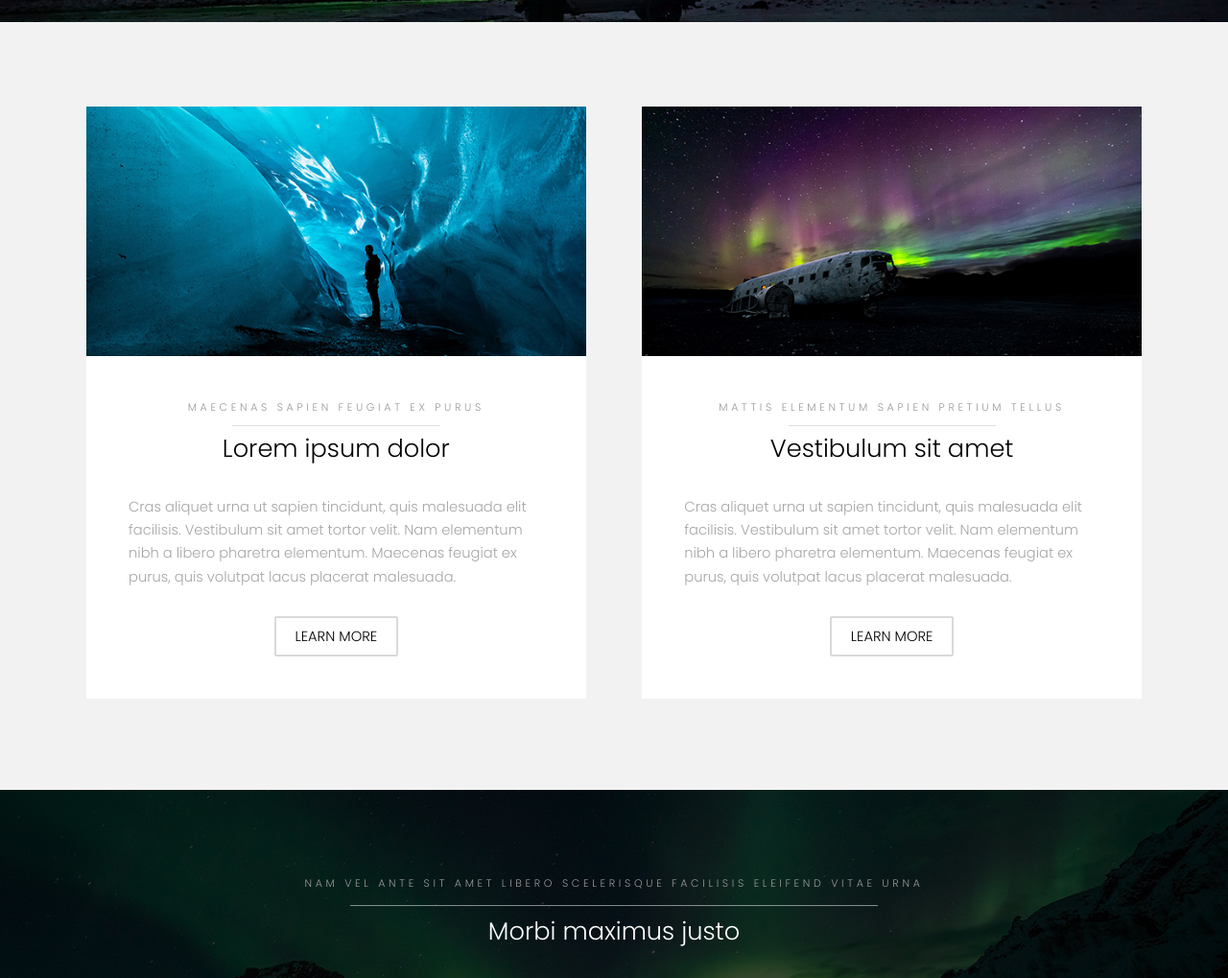
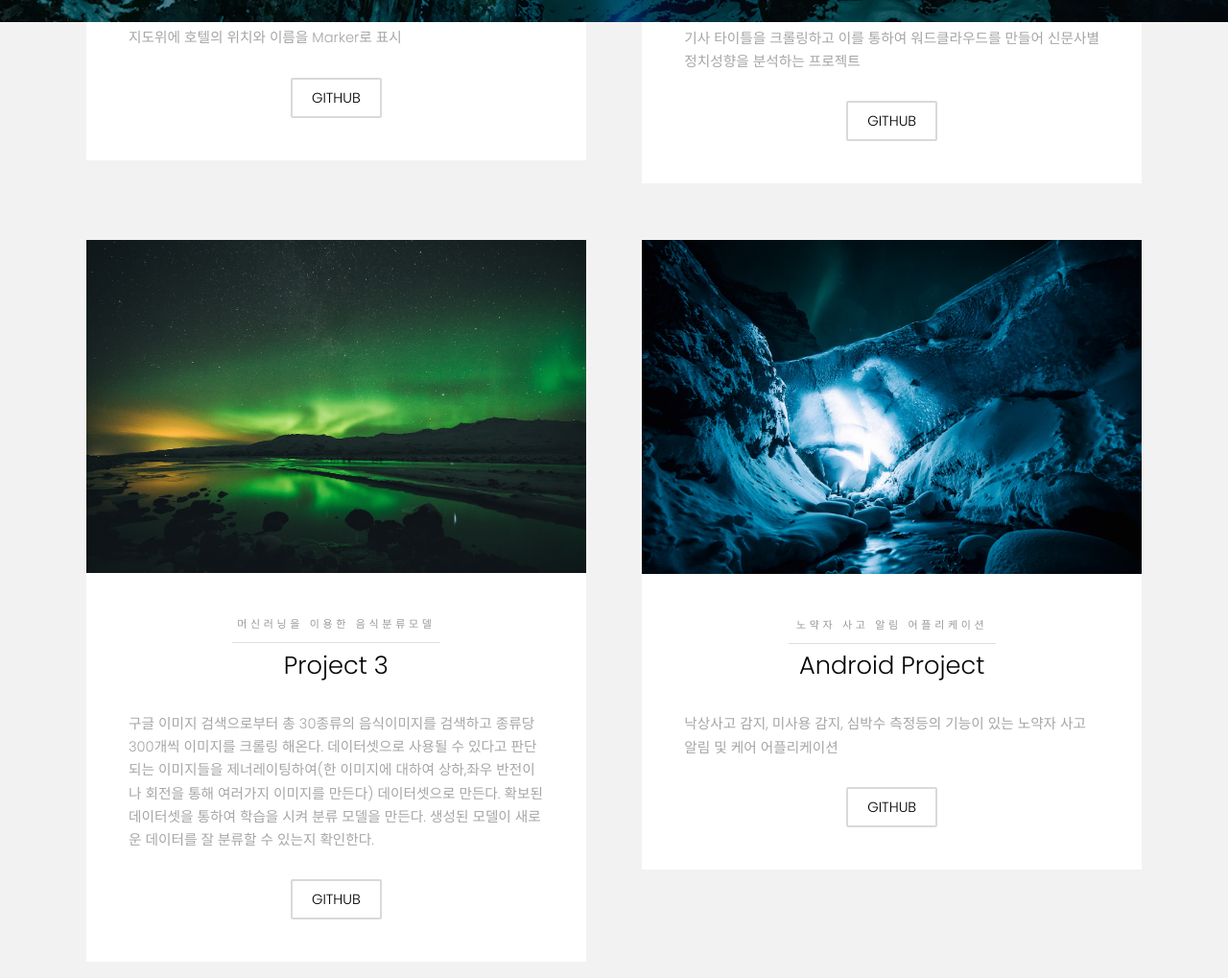
Before and after one commit to JongKyuHong/myportfolio, a plain HTML site: page index.html in a window 1280 px wide. Shown: the part 577-1596 px from the top of the page at 96% size. Drawn offline with Linux system fonts and the light colour scheme.

Commit message:
Update index.html

```diff
--- a/index.html
+++ b/index.html
@@ -8,6 +8,7 @@
 	<head>
 		<title>JongKyuHong</title>
 		<meta charset="utf-8" />
+
 		<meta name="viewport" content="width=device-width, initial-scale=1" />
 		<link rel="stylesheet" href="assets/css/main.css" />
 	</head>
@@ -39,7 +40,7 @@
 						</header>
 					</div>
 				</article>
-				<article>
+				<!-- <article>
 					<img src="images/slide02.jpg" alt="" />
 					<div class="inner">
 						<header>
@@ -75,7 +76,7 @@
 						</header>
 					</div>
 				</article>
-			</section>
+			</section> -->
 
 		<!-- One -->
 			<section id="one" class="wrapper style2">
@@ -85,16 +86,16 @@
 						<div>
 							<div class="box">
 								<div class="image fit">
-									<img src="images/pic02.jpg" alt="" />
+									<img src="images/slide02.jpg" alt="" />
 								</div>
 								<div class="content">
 									<header class="align-center">
-										<p>maecenas sapien feugiat ex purus</p>
-										<h2>Lorem ipsum dolor</h2>
+										<p>folium을 이용한 시각화</p>
+										<h2>Project 1</h2>
 									</header>
-									<p> Cras aliquet urna ut sapien tincidunt, quis malesuada elit facilisis. Vestibulum sit amet tortor velit. Nam elementum nibh a libero pharetra elementum. Maecenas feugiat ex purus, quis volutpat lacus placerat malesuada.</p>
+									<p> 호텔사이트에있는 전국 호텔 데이터를 크롤링하여 folium을 통해 띄운 지도위에 호텔의 위치와 이름을 Marker로 표시 </p>
 									<footer class="align-center">
-										<a href="#" class="button alt">Learn More</a>
+										<a href="https://github.com/JongKyuHong/project/tree/master/Project%201" class="button alt">GitHub</a>
 									</footer>
 								</div>
 							</div>
@@ -103,16 +104,54 @@
 						<div>
 							<div class="box">
 								<div class="image fit">
-									<img src="images/pic03.jpg" alt="" />
+									<img src="images/slide03.jpg" alt="" />
 								</div>
 								<div class="content">
 									<header class="align-center">
-										<p>mattis elementum sapien pretium tellus</p>
-										<h2>Vestibulum sit amet</h2>
+										<p>언론사별 정치성향 분석</p>
+										<h2>Project 2</h2>
 									</header>
-									<p> Cras aliquet urna ut sapien tincidunt, quis malesuada elit facilisis. Vestibulum sit amet tortor velit. Nam elementum nibh a libero pharetra elementum. Maecenas feugiat ex purus, quis volutpat lacus placerat malesuada.</p>
+									<p> 네이버뉴스에서 2020년 6월2일부터 2019년 9월1일까지 각 신문사별 기사 타이틀을 크롤링하고 이를 통하여 워드클라우드를 만들어 신문사별 정치성향을 분석하는 프로젝트</p>
 									<footer class="align-center">
-										<a href="#" class="button alt">Learn More</a>
+										<a href="https://github.com/JongKyuHong/project/tree/master/Project%202" class="button alt">GitHub</a>
+									</footer>
+								</div>
+							</div>
+						</div>
+
+						<div>
+							<div class="box">
+								<div class="image fit">
+									<img src="images/slide04.jpg" alt="" />
+								</div>
+								<div class="content">
+									<header class="align-center">
+										<p>머신러닝을 이용한 음식분류모델</p>
+										<h2>Project 3</h2>
+									</header>
+									<p>구글 이미지 검색으로부터 총 30종류의 음식이미지를 검색하고 종류당 300개씩 이미지를 크롤링 해온다.
+										데이터셋으로 사용될 수 있다고 판단되는 이미지들을 제너레이팅하여(한 이미지에 대하여 상하,좌우 반전이나 회전을 통해 여러가지 이미지를 만든다) 데이터셋으로 만든다.
+										확보된 데이터셋을 통하여 학습을 시켜 분류 모델을 만든다.
+										생성된 모델이 새로운 데이터를 잘 분류할 수 있는지 확인한다.</p>
+									<footer class="align-center">
+										<a href="https://github.com/JongKyuHong/project/tree/master/Project%203" class="button alt">GitHub</a>
+									</footer>
+								</div>
+							</div>
+						</div>
+						<div>
+							<div class="box">
+								<div class="image fit">
+									<img src="images/slide05.jpg" alt="" />
+								</div>
+								<div class="content">
+									<header class="align-center">
+										<p>노약자 사고 알림 어플리케이션</p>
+										<h2>Android Project</h2>
+									</header>
+									<p> 낙상사고 감지, 미사용 감지, 심박수 측정등의 기능이 있는 노약자 사고 알림 및 케어 어플리케이션</p>
+									<footer class="align-center">
+										<a href="https://github.com/JongKyuHong/project/tree/master/AndroidProject" class="button alt">GitHub</a>
 									</footer>
 								</div>
 							</div>
```
